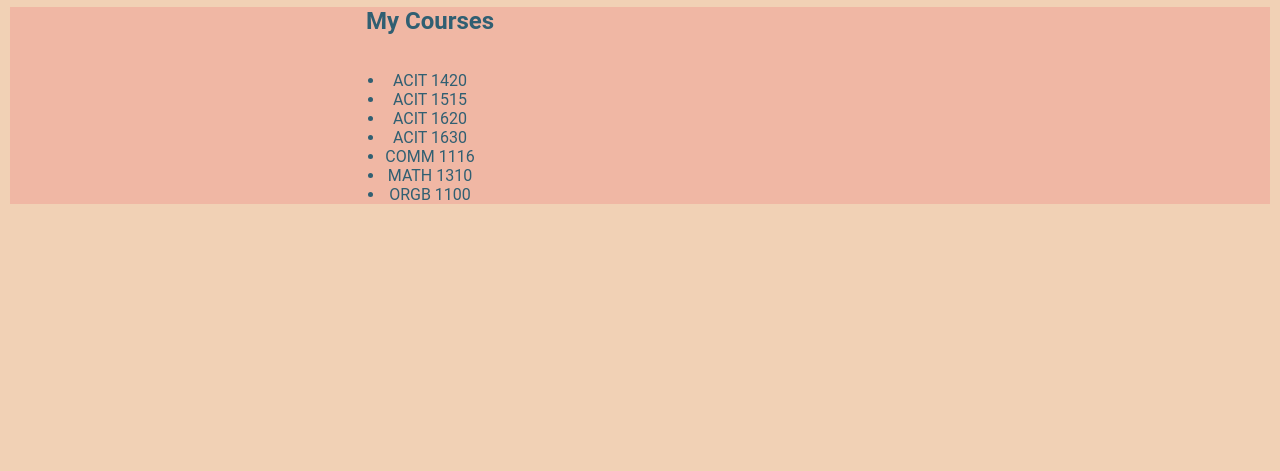
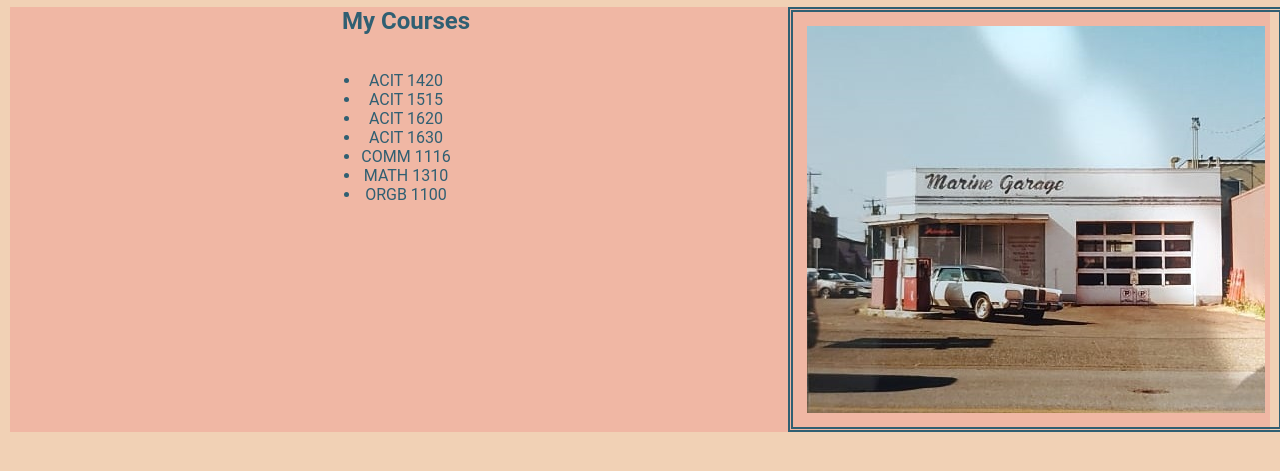
Before and after one commit to Sadicecream/1620_Week8, a plain HTML site: page index.html in a window 1280 px wide. Shown: the part 99-570 px from the top of the page. Drawn offline with Linux system fonts and the light colour scheme.

Commit message:
Added new picture to index.html

```diff
--- a/index.html
+++ b/index.html
@@ -32,6 +32,7 @@
             <li>MATH 1310</li>
             <li>ORGB 1100</li>
         </ul>
+        <img class='image' src="./images/steveston.jpg" alt="An interesting party trick">
     </div>
     </main>
 </body>
```
Also changed, not shown: images/steveston.jpg (added).
